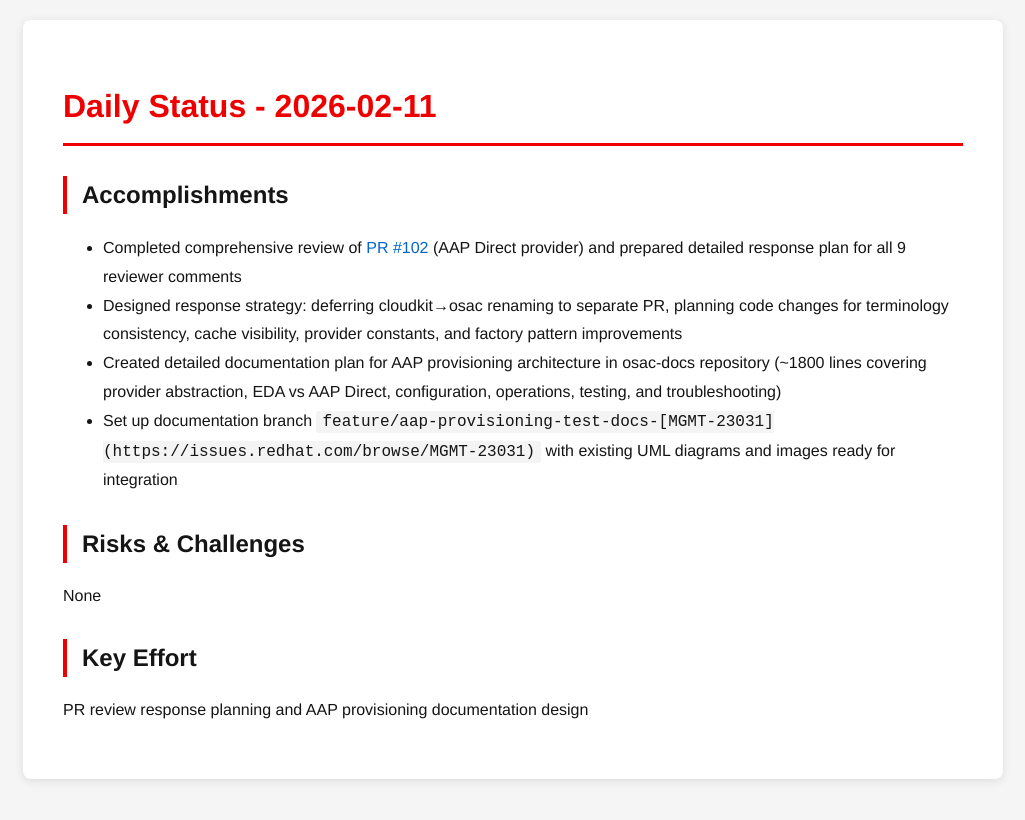
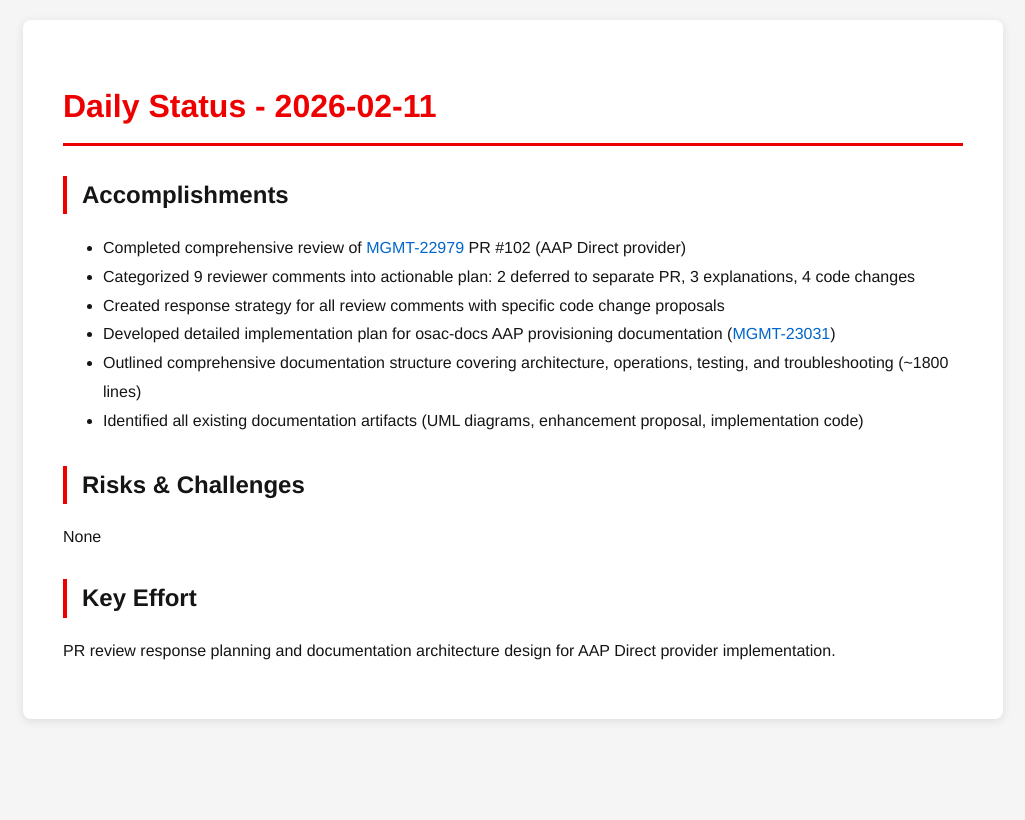
Before and after one commit to tzvatot/daily-status, a Jekyll site: the page built from 2026-02-11.md, in a window 1280 px wide. Shown: the top 820 px of the page, without its empty margins (127-1152 px from the left). Built offline with Jekyll 4.4.1, drawn with Linux system fonts in a browser that asks for light colours.

Commit message:
Daily status update - 2026-02-11

```diff
--- a/2026-02-11.md
+++ b/2026-02-11.md
@@ -7,13 +7,15 @@
 # Daily Status - 2026-02-11
 
 ## Accomplishments
-- Completed comprehensive review of [PR #102](https://github.com/osac-project/osac-operator/pull/102) (AAP Direct provider) and prepared detailed response plan for all 9 reviewer comments
-- Designed response strategy: deferring cloudkit→osac renaming to separate PR, planning code changes for terminology consistency, cache visibility, provider constants, and factory pattern improvements
-- Created detailed documentation plan for AAP provisioning architecture in osac-docs repository (~1800 lines covering provider abstraction, EDA vs AAP Direct, configuration, operations, testing, and troubleshooting)
-- Set up documentation branch `feature/aap-provisioning-test-docs-[MGMT-23031](https://issues.redhat.com/browse/MGMT-23031)` with existing UML diagrams and images ready for integration
+- Completed comprehensive review of [MGMT-22979](https://issues.redhat.com/browse/MGMT-22979) PR #102 (AAP Direct provider)
+- Categorized 9 reviewer comments into actionable plan: 2 deferred to separate PR, 3 explanations, 4 code changes
+- Created response strategy for all review comments with specific code change proposals
+- Developed detailed implementation plan for osac-docs AAP provisioning documentation ([MGMT-23031](https://issues.redhat.com/browse/MGMT-23031))
+- Outlined comprehensive documentation structure covering architecture, operations, testing, and troubleshooting (~1800 lines)
+- Identified all existing documentation artifacts (UML diagrams, enhancement proposal, implementation code)
 
 ## Risks & Challenges
 None
 
 ## Key Effort
-PR review response planning and AAP provisioning documentation design
+PR review response planning and documentation architecture design for AAP Direct provider implementation.
```
